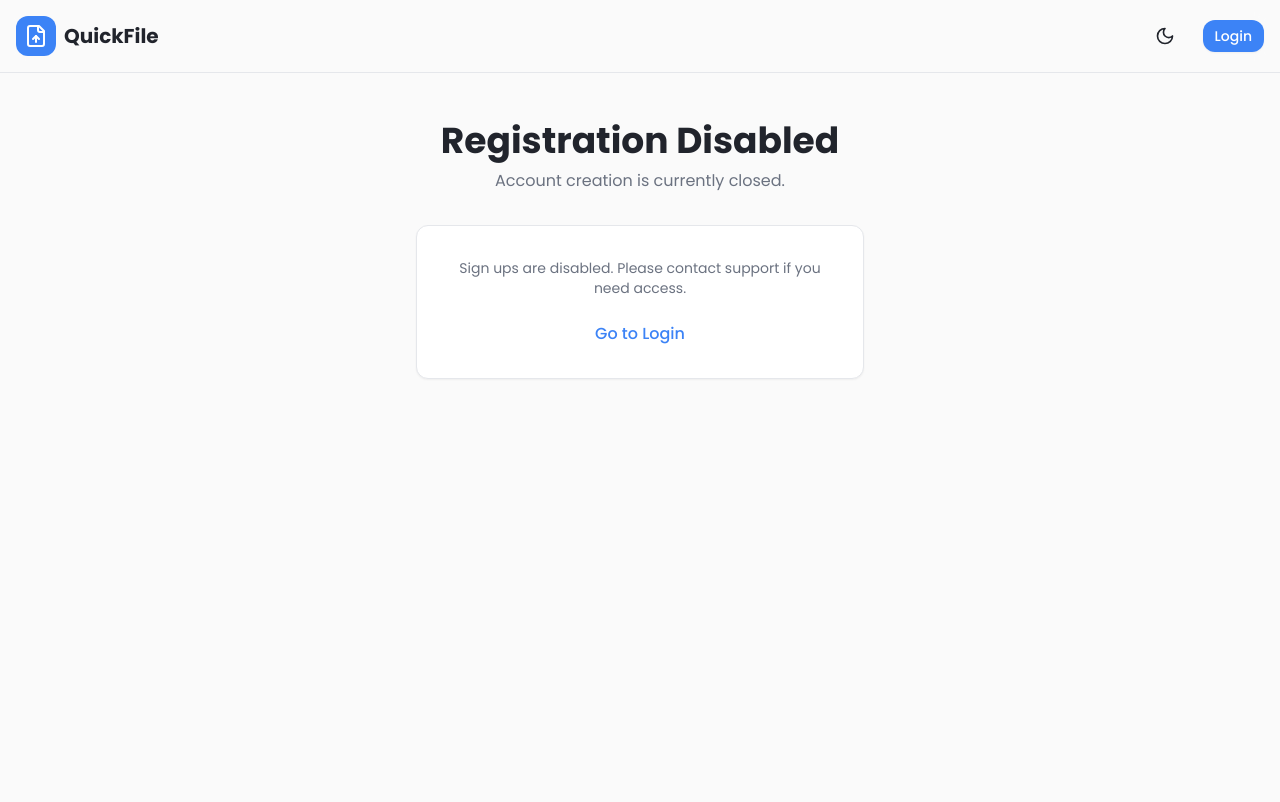
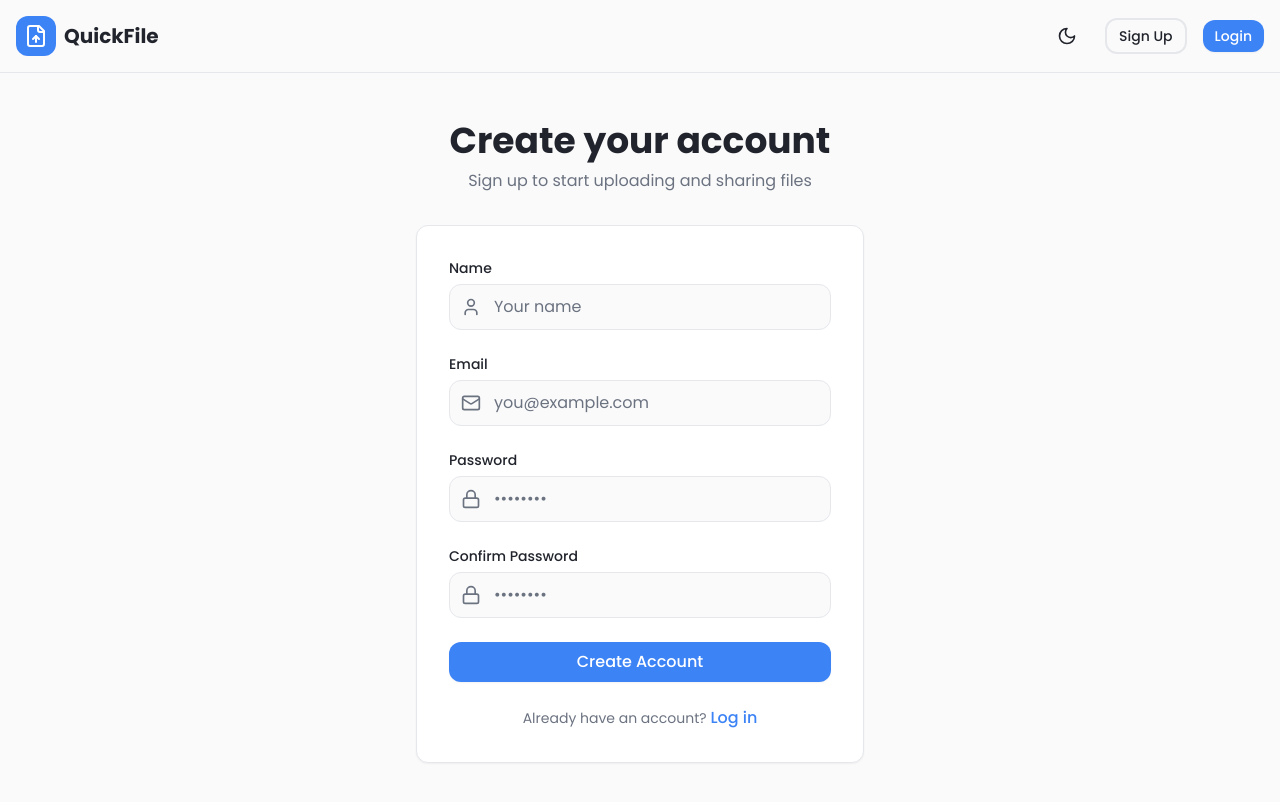
Before and after one commit to printf-sourav/QuickFile, a React (Vite) app in the folder frontend/: page /signup in a window 1280 px wide. Shown: the top 802 px of the page. Built offline with nearby package versions, Linux system fonts and the light colour scheme; no server answers; the HTML template or start-up script is replaced by a standard one.

Commit message:
Enhance user onboarding: add Sign Up link in Navbar, update Signup page to allow account creation, and modify Login page to prompt users to create an account if they don't have one.

```diff
--- a/frontend/src/components/layout/Navbar.tsx
+++ b/frontend/src/components/layout/Navbar.tsx
@@ -78,6 +78,11 @@ const Navbar = () => {
                   icon={theme === 'dark' ? Sun : Moon}
                   onClick={toggleTheme}
                 />
+                <Link to="/signup">
+                  <CustomButton variant="outline" size="sm">
+                    Sign Up
+                  </CustomButton>
+                </Link>
                 <Link to="/login">
                   <CustomButton variant="primary" size="sm">
                     Login
--- a/frontend/src/pages/Login.tsx
+++ b/frontend/src/pages/Login.tsx
@@ -86,8 +86,12 @@ const Login = () => {
               </CustomButton>
               <p className="text-xs text-muted-foreground text-center">Tip: If you were redirected here after a refresh, just sign in again.</p>
             </form>
-
-            {}
+            <div className="mt-6 text-center">
+              <span className="text-sm text-muted-foreground">Don't have an account? </span>
+              <Link to="/signup" className="text-primary hover:underline font-medium">
+                Create one
+              </Link>
+            </div>
           </div>
         </motion.div>
       </div>
--- a/frontend/src/pages/Signup.tsx
+++ b/frontend/src/pages/Signup.tsx
@@ -62,17 +62,67 @@ const Signup = () => {
           className="max-w-md mx-auto"
         >
           <div className="text-center mb-8">
-            <h1 className="text-4xl font-bold mb-2">Registration Disabled</h1>
-            <p className="text-muted-foreground">
-              Account creation is currently closed.
-            </p>
+            <h1 className="text-4xl font-bold mb-2">Create your account</h1>
+            <p className="text-muted-foreground">Sign up to start uploading and sharing files</p>
           </div>
 
-          <div className="bg-card p-8 rounded-xl border border-border shadow-sm text-center">
-            <p className="text-sm text-muted-foreground">Sign ups are disabled. Please contact support if you need access.</p>
-            <div className="mt-6">
+          <div className="bg-card p-8 rounded-xl border border-border shadow-sm">
+            <form onSubmit={handleSubmit} className="space-y-6">
+              {error && (
+                <div className="text-sm text-destructive bg-destructive/10 border border-destructive/30 rounded-md p-2">
+                  {error}
+                </div>
+              )}
+
+              <CustomInput
+                label="Name"
+                type="text"
+                icon={User}
+                placeholder="Your name"
+                value={name}
+                onChange={(e) => setName(e.target.value)}
+                required
+              />
+
+              <CustomInput
+                label="Email"
+                type="email"
+                icon={Mail}
+                placeholder="you@example.com"
+                value={email}
+                onChange={(e) => setEmail(e.target.value)}
+                required
+              />
+
+              <CustomInput
+                label="Password"
+                type="password"
+                icon={Lock}
+                placeholder="••••••••"
+                value={password}
+                onChange={(e) => setPassword(e.target.value)}
+                required
+              />
+
+              <CustomInput
+                label="Confirm Password"
+                type="password"
+                icon={Lock}
+                placeholder="••••••••"
+                value={confirmPassword}
+                onChange={(e) => setConfirmPassword(e.target.value)}
+                required
+              />
+
+              <CustomButton type="submit" disabled={isLoading} fullWidth>
+                {isLoading ? 'Creating account…' : 'Create Account'}
+              </CustomButton>
+            </form>
+
+            <div className="mt-6 text-center">
+              <span className="text-sm text-muted-foreground">Already have an account? </span>
               <Link to="/login" className="text-primary hover:underline font-medium">
-                Go to Login
+                Log in
               </Link>
             </div>
           </div>
```
